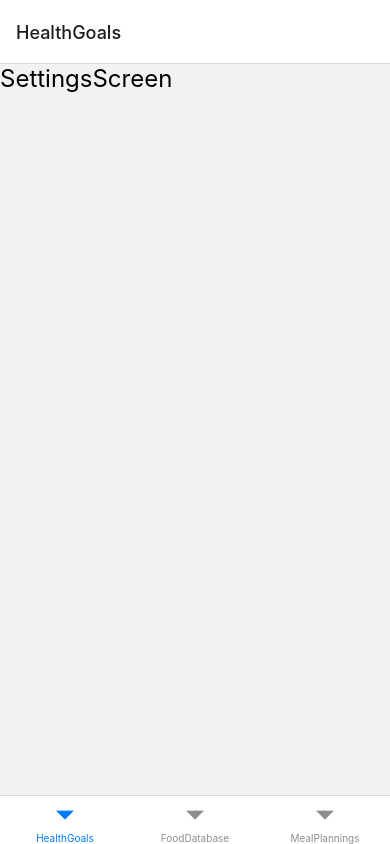
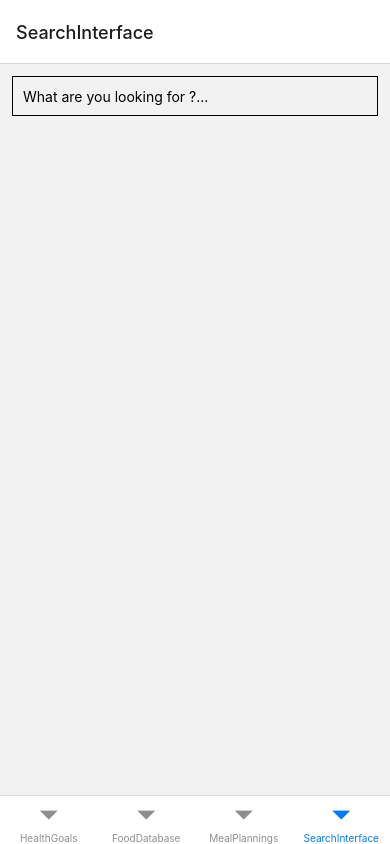
Before and after one commit to HNConan/ReactProject, a React Native app in the folder Project/: screen /SearchInterface in a window 390 px wide. Built offline with nearby package versions, Linux system fonts and the light colour scheme.

Commit message:
Add SearchInterface

```diff
--- a/Project/App.js
+++ b/Project/App.js
@@ -4,6 +4,8 @@ import { createBottomTabNavigator } from '@react-navigation/bottom-tabs';
 import HealthGoals from './Screen/HealthGoals.js';
 import FoodDatabase from './Screen/FoodDatabase.js';
 import MealPlanning from './Screen/MealPlanning.js';
+import SearchInterface from './Screen/SearchInterface.js';
+
 import { NavigationContainer} from '@react-navigation/native';
 
 
@@ -18,6 +20,7 @@ export default function App() {
       <Tab.Screen name="HealthGoals" component={HealthGoals} />
       <Tab.Screen name="FoodDatabase" component={MealPlanning} />
       <Tab.Screen name="MealPlannings" component={FoodDatabase} />
+      <Tab.Screen name="SearchInterface" component={SearchInterface} />
     </Tab.Navigator>
     </NavigationContainer>
   );
--- /dev/null
+++ b/Project/Screen/SearchInterface.js
@@ -0,0 +1,29 @@
+import React from 'react';
+import { View, Text, Button } from 'react-native';
+import {SafeAreaView, StyleSheet, TextInput} from 'react-native';
+
+const SearchInterface = () => {
+  const [text, onChangeText] = React.useState('What are you looking for ?...');
+
+  return (
+    <SafeAreaView>
+      <TextInput
+        style={styles.input}
+        onChangeText={onChangeText}
+        value={text}
+      />
+
+    </SafeAreaView>
+  );
+};
+
+const styles = StyleSheet.create({
+  input: {
+    height: 40,
+    margin: 12,
+    borderWidth: 1,
+    padding: 10,
+  },
+});
+
+export default SearchInterface;
```
